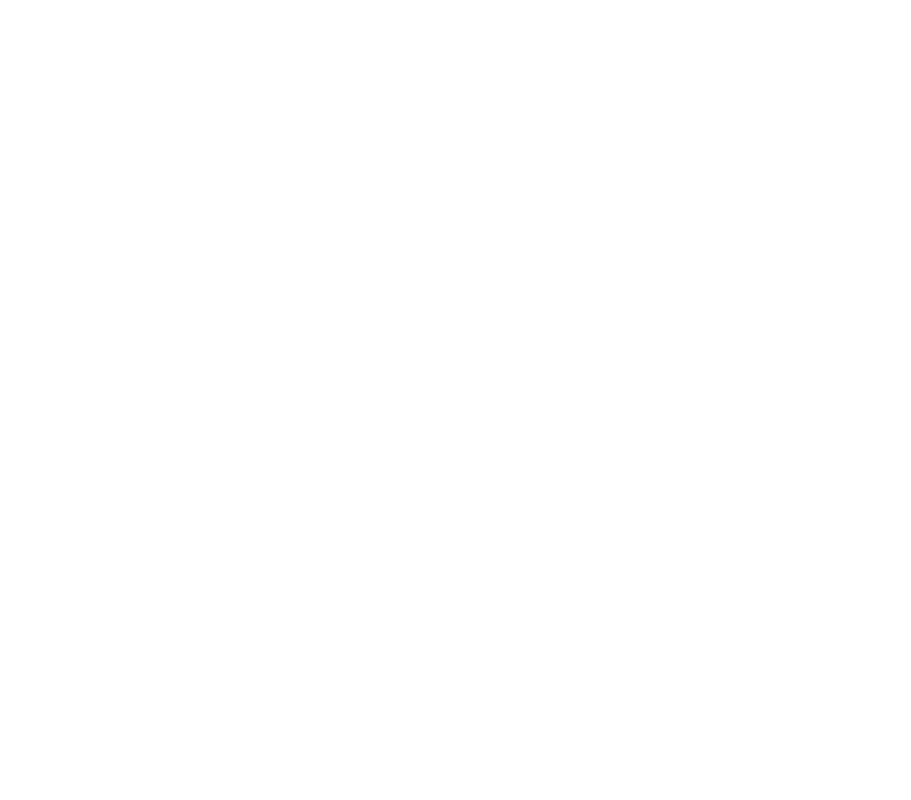
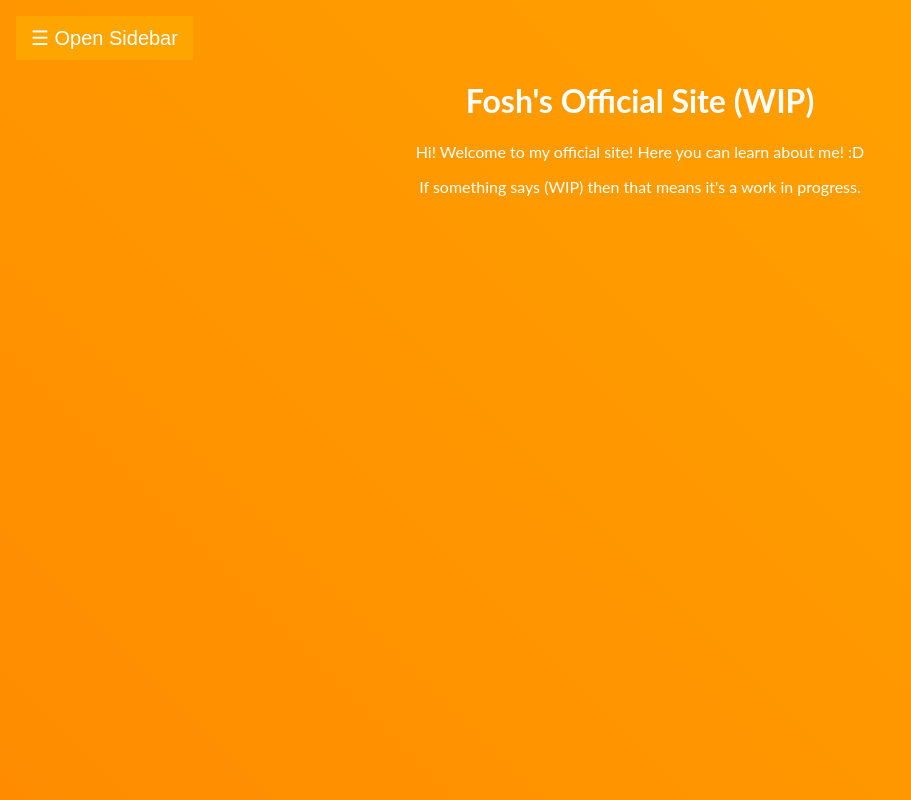
Before and after one commit to EpicFosh/Fosh, a plain HTML site: page index.html in a window 1280 px wide. Shown: the whole page, without its empty margins (0-911 px from the left). Drawn offline with Linux system fonts and the light colour scheme.

Commit message:
index.html update

```diff
--- a/index.html
+++ b/index.html
@@ -2,14 +2,44 @@
 
 <html>
 
+    <link href="style.css" rel="stylesheet"/>
+
+
+    <script src="script.js"></script>
 
     <head>
 
+        <meta name="viewport" content="width=device-width, initial-scale=1.0">
+
+        <title>Fosh's Site - Home</title>
+
+        <link rel="icon" href="images/icon.ico">
+
     </head>
+
 
     <body>
 
+        <div id="Sidebar" class="sidebar">
+            <a href="javascript:void(0)" class="closebtn" onclick="closeNav()">×</a>
+            <a>Home</a>
+            <a href="about.html">About</a>
+            <a href="favorite_songs.html">Favorite Songs</a>
+            <a href="discord.html">Discord Server</a>
+        </div>
+
+
+        <div id="main">
+
+        <button class="openbtn" onclick="openNav()">☰ Open Sidebar</button>
+
+        <h1>Fosh's Official Site (WIP)</h1>
+
+        <p>Hi! Welcome to my official site! Here you can learn about me! :D</p>
+        <p>If something says (WIP) then that means it's a work in progress.</p>
+
+    </div>
+
     </body>
 
-
 </html>
```
Lines whose indentation alone changed are shown as unchanged.
